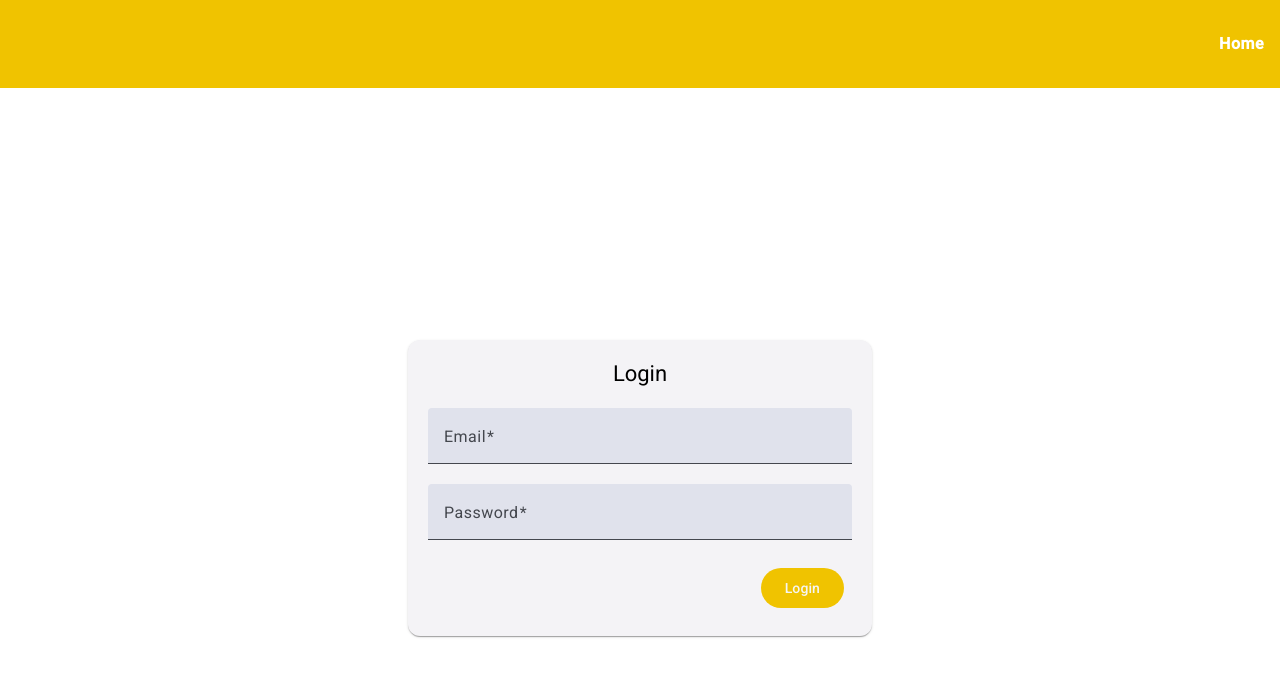
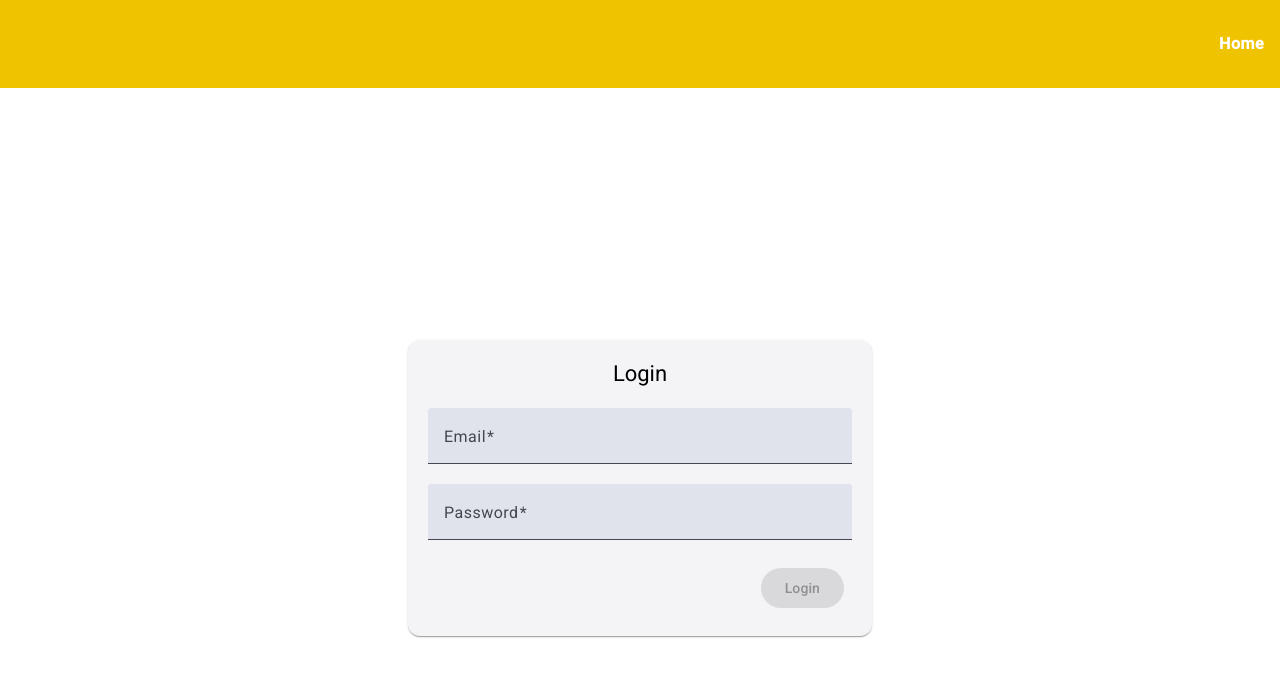
Before and after one commit to ksimali/frenchgram, an Angular app: page /login in a window 1280 px wide. Shown: the top 676 px of the page. Built offline with nearby package versions, Linux system fonts and the light colour scheme.

Commit message:
Update login.component.ts & Add css styles: - Add alert if login or not

```diff
--- a/src/app/login/login.component.scss
+++ b/src/app/login/login.component.scss
@@ -21,8 +21,4 @@ mat-card-content{
     width: 100%;
     justify-content: flex-end;
 
-    button{
-        background-color: #f0c300;
-        color: #F5F5F5;
-    }
 }
--- a/src/app/login/login.component.ts
+++ b/src/app/login/login.component.ts
@@ -27,9 +27,11 @@ export class LoginComponent {
 
       this.userService.login(email, password).subscribe(
         (res)=> {
+          alert('Connexion établit avec succès !');
           console.log(res);
         },
         (err) => {
+          alert('La connexion a échoué !');
           console.log(err);
         }
       );
```
